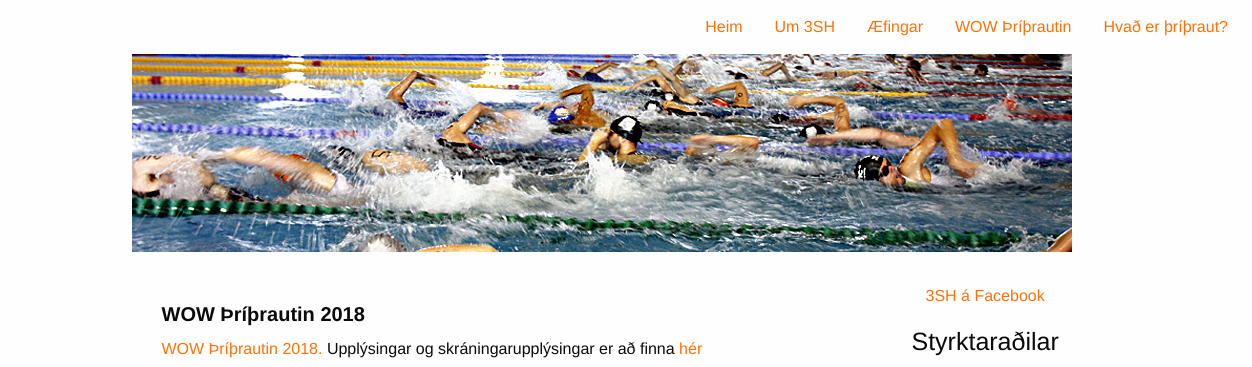
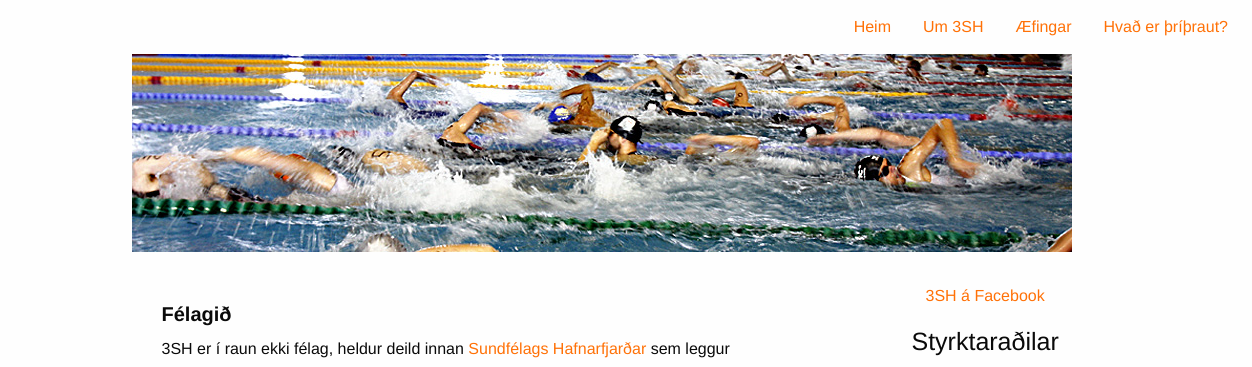
Before and after one commit to 3sh-is/3sh-is.github.io, a plain HTML site: page index.html in a window 1280 px wide. Shown: the top 367 px of the page, 28-1280 px from the left. Drawn offline with Linux system fonts and the light colour scheme.

Commit message:
Taka út wow 2018. Leiðrétta nafn.

```diff
--- a/index.html
+++ b/index.html
@@ -21,7 +21,7 @@
         <li><a href="/index.html#1">Heim</a></li>
         <li><a href="/about.html#1">Um 3SH</a></li>
         <li><a href="/training.html#1">Æfingar</a></li>
-        <li><a href="/hol-2018.html#1">WOW Þríþrautin</a></li>
+        <!--<li><a href="/hol-2018.html#1">WOW Þríþrautin</a></li>-->
         <li><a href="/triathlon101.html#1">Hvað er þríþraut?</a></li>
       </ul>
     </div>
@@ -43,12 +43,12 @@
           <div class="blog-post">
               <div>
 
-                  <h5>WOW Þríþrautin 2018</h5>
-
-                  <p>
-                      <a href="/hol-2018.html#1">WOW Þríþrautin 2018.</a> Upplýsingar og skráningarupplýsingar er að finna
-                      <a href="/hol-2018.html#1">hér</a>
-                  </p>
+                  <!--<h5>WOW Þríþrautin 2018</h5>-->
+      <!---->
+                  <!--<p>-->
+                      <!--<a href="/hol-2018.html#1">WOW Þríþrautin 2018.</a> Upplýsingar og skráningarupplýsingar er að finna-->
+                      <!--<a href="/hol-2018.html#1">hér</a>-->
+                  <!--</p>-->
 
 
                   <h5>Félagið</h5>
```
Also changed, not shown: _trash/dev.html (+1 -1 lines), _trash/index-default-foundation.html (+1 -1 lines), about.html (+3 -1 lines), beginner-2016.html (+1 -1 lines), hol-2016.html (+1 -1 lines), hol-2017.html (+1 -1 lines), hol-2018.html (+1 -1 lines), krakkathraut-2017.html (+1 -1 lines), newsfeed.html (+1 -1 lines), training.html (+1 -1 lines), triathlon101.html (+1 -1 lines), triday-letter.html (+1 -1 lines), triday.html (+1 -1 lines).
